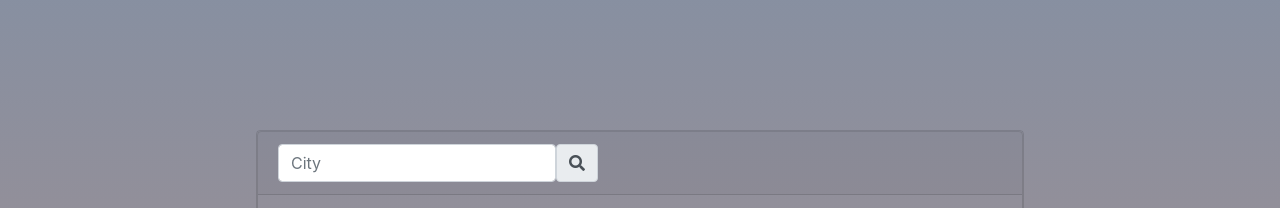
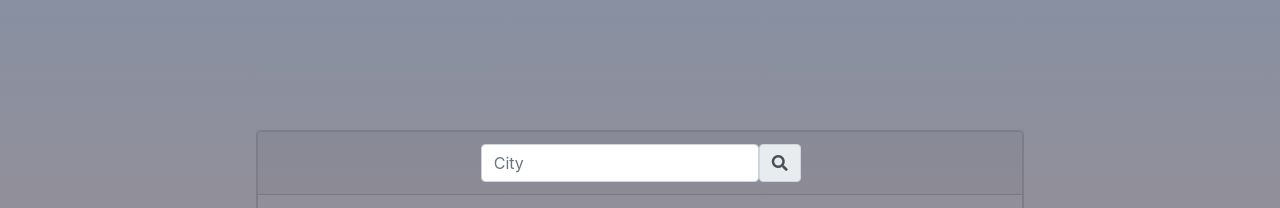
Before and after one commit to CrystalPharma/weather-dashboard, a plain HTML site: page index.html in a window 1280 px wide. Shown: the part 153-361 px from the top of the page. Drawn offline with nearby package versions, Linux system fonts and the light colour scheme.

Commit message:
search bar edit

```diff
--- a/index.html
+++ b/index.html
@@ -31,7 +31,7 @@
             <div class="card" style="width: 48rem">
                 <div class="card text">
                     <div class="card-header">
-                        <div class="input-group rounded" style="width: 20rem;">
+                        <div class="input-group rounded" style="width: 20rem; left: 28%;">
                             <input type="search" class="form-control rounded" placeholder="City" aria-label="Search"
                                 aria-describedby="search-addon" />
                             <span class="input-group-text" id="search-addon">
```
